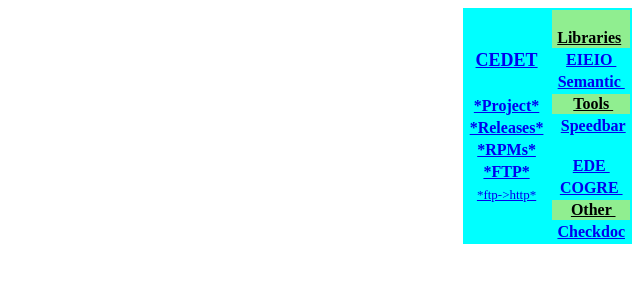
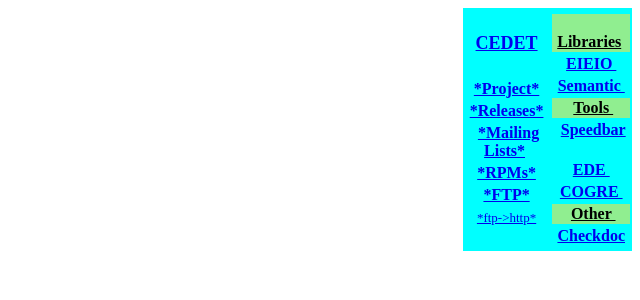
Before and after one commit to emacs-pkg-mirrors/cedet, a PHP site: page /rightcol.php in a window 1280 px wide. Shown: the top 300 px of the page, without its empty margins (640-1280 px from the left). Run offline with PHP 8.4, Linux system fonts and the light colour scheme.

Commit message:
Added Mailing List link.

```diff
--- a/www/rightcol.php
+++ b/www/rightcol.php
@@ -12,6 +12,7 @@
 
 <tr><td align=center>&nbsp<a href=http://www.sourceforge.net/projects/cedet><b>*Project*</b></a>&nbsp</td></tr>
 <tr><td align=center>&nbsp<a href=http://sourceforge.net/project/showfiles.php?group_id=17886><b>*Releases*</b></a>&nbsp</td></tr>
+<tr><td align=center>&nbsp<a href=http://sourceforge.net/mail/?group_id=17887><b>*Mailing Lists*</b></a>&nbsp</td></tr>
 <tr><td align=center>&nbsp<a href=http://sourceforge.net/projects/rte><b>*RPMs*</b></a>&nbsp</td></tr>
 <tr><td align=center>&nbsp<a href=ftp://cedet.sourceforge.net/pub/cedet><b>*FTP*</b></a>&nbsp</td></tr>
 <tr><td align=center>&nbsp<a href=ftpgate.shtml><font size=-1>*ftp->http*</font></a>&nbsp</td></tr>
```
